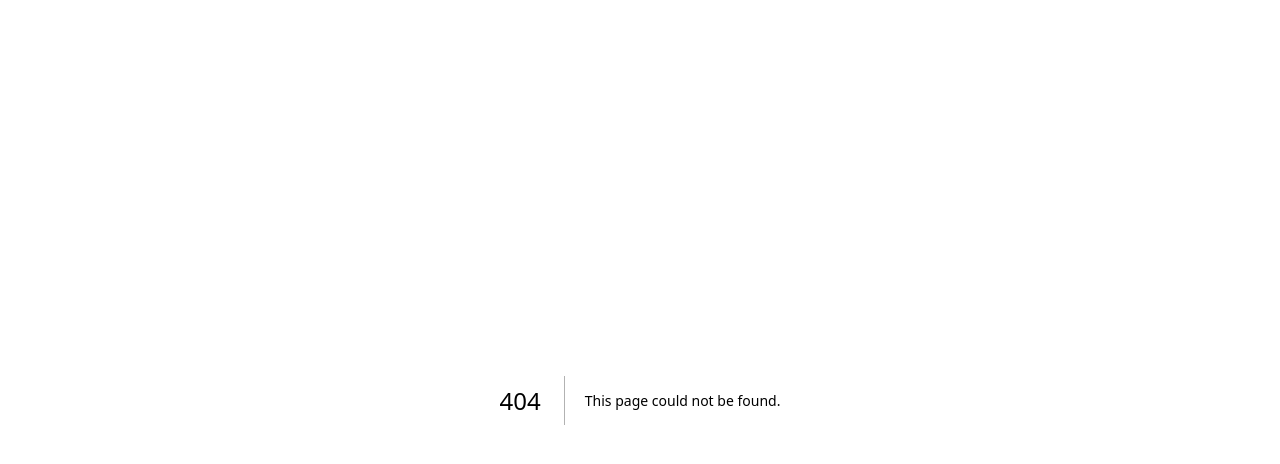
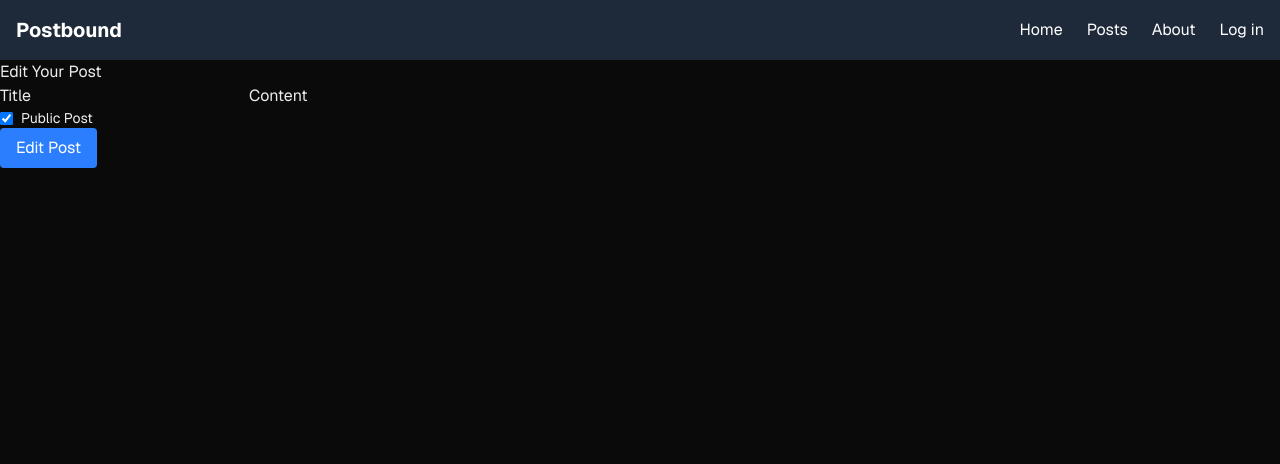
Before and after one commit to salzahir/Postbound, a Next.js app in the folder client/: page /editpost/1 in a window 1280 px wide. Before the commit this address had no page. Shown: the top 464 px of the page. Built offline with nearby package versions, Linux system fonts and the light colour scheme; no server answers.

Commit message:
feat: add edit post functionality

```diff
--- /dev/null
+++ b/client/src/app/editpost/[id]/page.tsx
@@ -0,0 +1,86 @@
+"use client"
+import { Post } from "@/types/posts"
+import { useParams } from "next/navigation";
+import { useEffect, useState } from "react";
+import PostForm from "@/app/newpost/postform";
+import Header from "@/app/header";
+import { fetchPostById } from "../../postview/fetchpostid";
+
+function EditPost({}: {post: Post}) {
+
+    const [title, setTitle] = useState("");
+    const [content, setContent] = useState("");
+    const [isPublic, setIsPublic] = useState(true);
+    const [error, setError] = useState("");
+    const [success, setSuccess] = useState("");
+    const params = useParams();
+    const id = params.id as string;
+
+    useEffect(() => {
+        async function loadPost() {
+            try {
+                const data = await fetchPostById(id);
+                setTitle(data.title);
+                setContent(data.content);
+                setIsPublic(data.isPublic);
+            } catch (error) {
+                console.error("Error fetching post:", error);
+            }
+    } loadPost();
+    }, [id]);
+
+
+    async function handleUpdatePost(event: React.FormEvent<HTMLFormElement>) {
+        event.preventDefault();
+        try {
+            setError("");
+            setSuccess("");
+            const token = localStorage.getItem("token");
+            if (!token) {
+                console.error("No token found");
+                return;
+            }
+            const json = { title, content, isPublic };
+            const res = await fetch(`http://localhost:3001/posts/${id}`, {
+                method: "PUT",
+                headers: {
+                    "Content-Type": "application/json",
+                    Authorization: `Bearer ${token}`,
+                },
+                body: JSON.stringify(json),
+            });
+            if (!res.ok) {
+                const errorText = await res.text();
+                console.error("Failed to update post. Status:", res.status, "Body:", errorText);
+                throw new Error("Failed to update post");
+            }
+            const data = await res.json();
+            console.log(data);
+            setSuccess("Post updated successfully!");
+        } catch (error) {
+            console.error("Error updating post:", error);
+            setError("Failed to update post. Please try again.");
+        }
+    }
+
+    return (
+        <>
+            <Header/>
+            <h1>Edit Your Post</h1>
+            <PostForm
+                title={title}
+                setTitle={setTitle}
+                content={content}
+                setContent={setContent}
+                isPublic={isPublic}
+                setIsPublic={setIsPublic}
+                onSubmit={handleUpdatePost}
+                error={error}
+                success={success}
+                submitLabel="Edit Post"
+            />
+        </>
+    )
+}
+
+export default EditPost;
```
